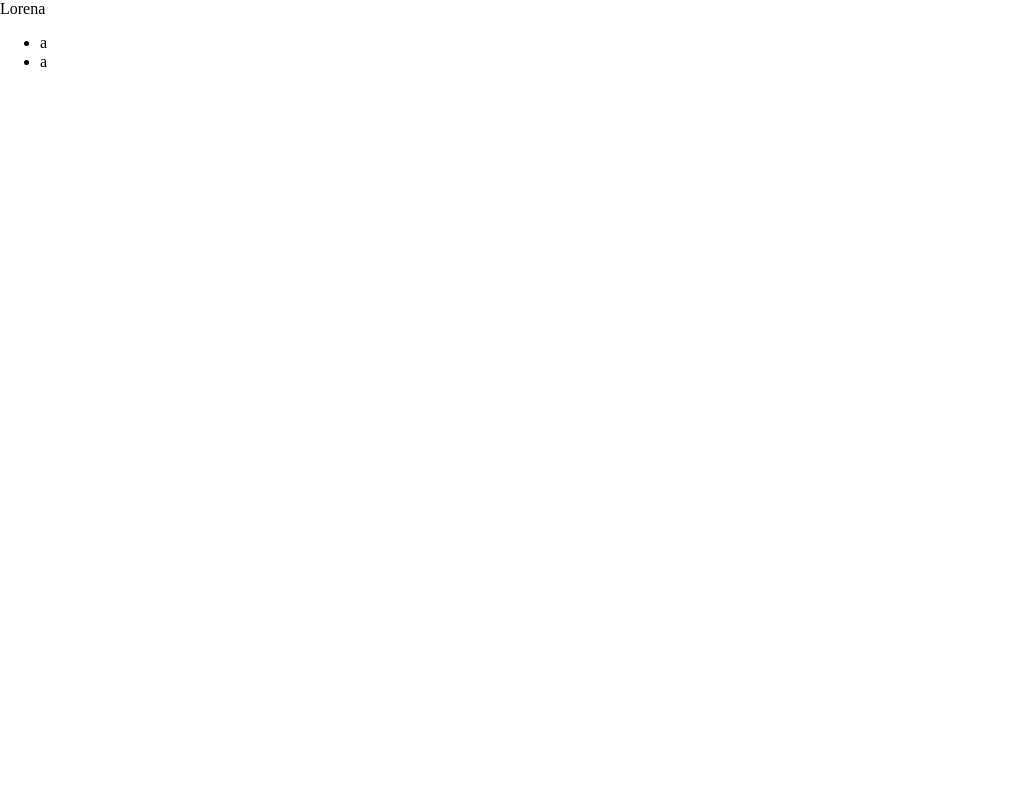
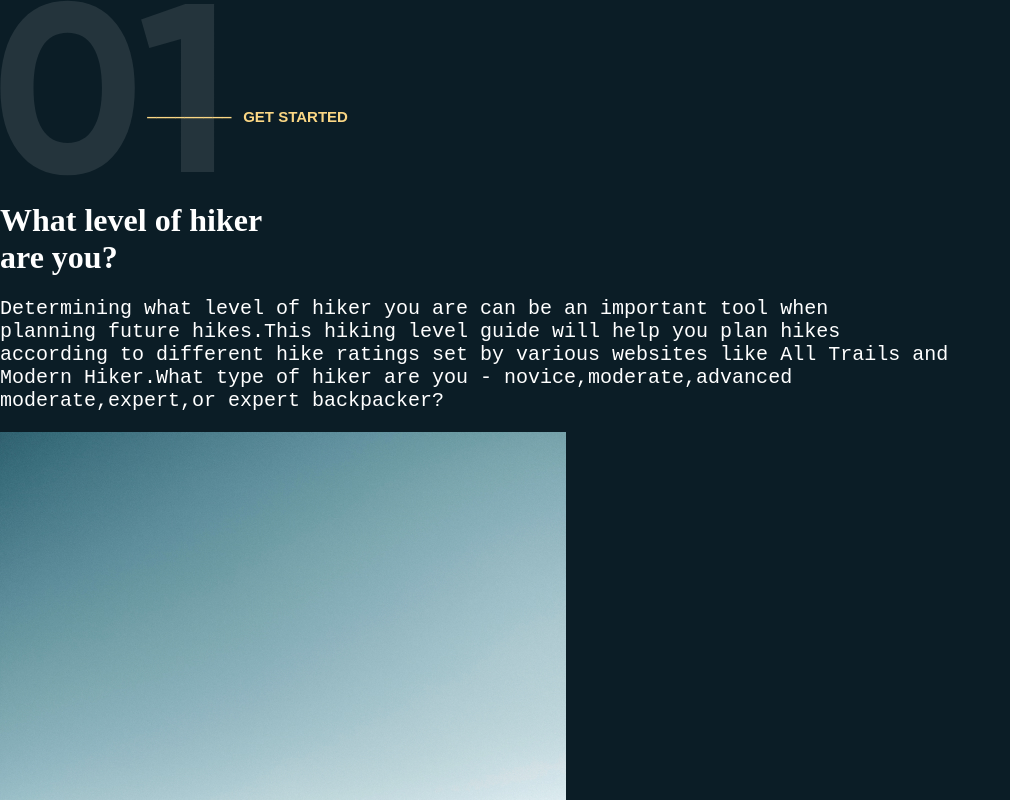
Before and after one commit to Ryusse/mntn-landing-page, a website built with Vite: page index.html in a window 1280 px wide. Shown: the top 800 px of the page, without its empty margins (0-1010 px from the left). Built offline with nearby package versions, Linux system fonts and the light colour scheme.

Commit message:
main section

```diff
--- a/index.html
+++ b/index.html
@@ -1,20 +1,61 @@
 <!DOCTYPE html>
 <html lang="en">
+
 <head>
   <meta charset="UTF-8" />
   <link rel="icon" type="image/svg+xml" href="favicon.svg" />
   <meta name="viewport" content="width=device-width, initial-scale=1.0" />
+  <link rel="stylesheet" href="./src/css/style.css" type="text/css">
   <title>MNTN</title>
 </head>
+
 <body>
-    <header>Lorena</header>
   <main>
-      <ul>
-        <li>a</li>
-        <li>a</li>
-      </ul>
+    <section>
+      <div class="icon-01">
+        <svg width="215" height="176" viewBox="0 0 215 176" fill="none" xmlns="http://www.w3.org/2000/svg">
+          <path opacity="0.1" d="M67.6 175.36C46.64 175.36 30.16 167.44 18.16 151.6C6.32 135.6 0.4 114.4 0.4 88C0.4 61.6 6.32 40.48 18.16
+            24.64C30.16 8.63999 46.64 0.639989 67.6 0.639989C88.72 0.639989 105.2 8.63999 117.04 24.64C128.88 40.48
+            134.8 61.6 134.8 88C134.8 114.4 128.88 135.6 117.04 151.6C105.2 167.44 88.72 175.36 67.6 175.36ZM42.16
+            129.04C47.92 138.32 56.4 142.96 67.6 142.96C78.8 142.96 87.28 138.24 93.04 128.8C98.96 119.36 101.92 105.76
+            101.92 88C101.92 70.08 98.96 56.4 93.04 46.96C87.28 37.52 78.8 32.8 67.6 32.8C56.4 32.8 47.92 37.52 42.16
+            46.96C36.4 56.4 33.52 70.08 33.52 88C33.52 105.92 36.4 119.6 42.16 129.04ZM185.284
+            3.99999H214.084V172H180.964V39.04L149.284 47.92L141.124 19.6L185.284 3.99999Z" fill="white" />
+        </svg>
+      </div>
+      <h3 class="line">_________</h3>
+      <h4 class="text">get started</h4>
+      <div class="title-1">
+        <h1>What level of hiker <br> are you?</h1>
+      </div>
+
+      <p class="hiking-related">Determining what level of hiker you are can be an important tool when <br> planning
+        future hikes.This hiking level guide will help you plan hikes <br>according to different hike ratings set by
+        various websites like All Trails and <br> Modern Hiker.What type of hiker are you -
+        novice,moderate,advanced<br>moderate,expert,or expert backpacker?</p>
+      <div class="side-image1">
+        <img src="src/assets/images/01.jpg">
+      </div>
+
+      <div class="icon-02">
+        <svg width="258" height="176" viewBox="0 0 258 176" fill="none" xmlns="http://www.w3.org/2000/svg">
+          <path opacity="0.1"
+            d="M67.6 175.36C46.64 175.36 30.16 167.44 18.16 151.6C6.32 135.6 0.4 114.4 0.4 88C0.4 61.6 6.32 40.48 18.16 24.64C30.16 8.63999 46.64 0.639989 67.6 0.639989C88.72 0.639989 105.2 8.63999 117.04 24.64C128.88 40.48 134.8 61.6 134.8 88C134.8 114.4 128.88 135.6 117.04 151.6C105.2 167.44 88.72 175.36 67.6 175.36ZM42.16 129.04C47.92 138.32 56.4 142.96 67.6 142.96C78.8 142.96 87.28 138.24 93.04 128.8C98.96 119.36 101.92 105.76 101.92 88C101.92 70.08 98.96 56.4 93.04 46.96C87.28 37.52 78.8 32.8 67.6 32.8C56.4 32.8 47.92 37.52 42.16 46.96C36.4 56.4 33.52 70.08 33.52 88C33.52 105.92 36.4 119.6 42.16 129.04ZM145.433 172V147.28L202.793 88.24C215.593 74.8 221.993 63.6 221.993 54.64C221.993 48.08 219.913 42.8 215.753 38.8C211.753 34.8 206.553 32.8 200.153 32.8C187.513 32.8 178.153 39.36 172.073 52.48L144.233 36.16C149.513 24.64 157.113 15.84 167.033 9.75999C176.953 3.67999 187.833 0.639989 199.673 0.639989C214.873 0.639989 227.913 5.43999 238.793 15.04C249.673 24.48 255.113 37.28 255.113 53.44C255.113 70.88 245.913 88.8 227.513 107.2L194.633 140.08H257.753V172H145.433Z"
+            fill="white" />
+        </svg>
+      </div>
+      <div class="icon-03">
+        <svg width="260" height="176" viewBox="0 0 260 176" fill="none" xmlns="http://www.w3.org/2000/svg">
+          <path opacity="0.1"
+            d="M67.6 175.36C46.64 175.36 30.16 167.44 18.16 151.6C6.32 135.6 0.4 114.4 0.4 88C0.4 61.6 6.32 40.48 18.16 24.64C30.16 8.63999 46.64 0.639989 67.6 0.639989C88.72 0.639989 105.2 8.63999 117.04 24.64C128.88 40.48 134.8 61.6 134.8 88C134.8 114.4 128.88 135.6 117.04 151.6C105.2 167.44 88.72 175.36 67.6 175.36ZM42.16 129.04C47.92 138.32 56.4 142.96 67.6 142.96C78.8 142.96 87.28 138.24 93.04 128.8C98.96 119.36 101.92 105.76 101.92 88C101.92 70.08 98.96 56.4 93.04 46.96C87.28 37.52 78.8 32.8 67.6 32.8C56.4 32.8 47.92 37.52 42.16 46.96C36.4 56.4 33.52 70.08 33.52 88C33.52 105.92 36.4 119.6 42.16 129.04ZM221.095 72.16C232.455 75.52 241.655 81.44 248.695 89.92C255.895 98.24 259.495 108.32 259.495 120.16C259.495 137.44 253.655 150.96 241.975 160.72C230.455 170.48 216.295 175.36 199.495 175.36C186.375 175.36 174.615 172.4 164.215 166.48C153.975 160.4 146.535 151.52 141.895 139.84L170.215 123.52C174.375 136.48 184.135 142.96 199.495 142.96C207.975 142.96 214.535 140.96 219.175 136.96C223.975 132.8 226.375 127.2 226.375 120.16C226.375 113.28 223.975 107.76 219.175 103.6C214.535 99.44 207.975 97.36 199.495 97.36H192.295L179.575 78.16L212.695 34.96H146.935V3.99999H252.535V31.36L221.095 72.16Z"
+            fill="white" />
+        </svg>
+      </div>
+
+    </section>
   </main>
   <footer></footer>
   <script type="module" src="./src/js/main.js"></script>
 </body>
+
 </html>
--- a/src/css/style.css
+++ b/src/css/style.css
@@ -5,9 +5,51 @@
 }
 
 /*Etiquetas generales*/
+body{
+  background-color:var(--dark-blue);
+}
+h1{
+  font-size: 20px;
+  color: white;
+}
 
+p{
+  font-size: 20px;
+  font-family: monospace;
+  color: white;
+
+}
 /*Etiquetas generales fin*/
 
 /*Clases*/
+.line,
+.text{
+  color:var(--mustard-yellow);
+  display: inline;
+  position: absolute;
+  left: 45%;
+  top: 10%;
+  font-weight: bolder;
+}
+
+.line {
+  position: absolute;
+  left: 11.5%;
+  top: 10%;
+
+}
+
+.text{
+  position: absolute;
+  left:19%;
+  top:11%;
+ text-transform: uppercase;
+ font-family: arial;
+ font-size: 15px;
+}
+.side-image1{
+  max-width: 15%;
+  height: auto;
+}
 
 /*Clases fin*/
```
Lines whose indentation alone changed are shown as unchanged.
